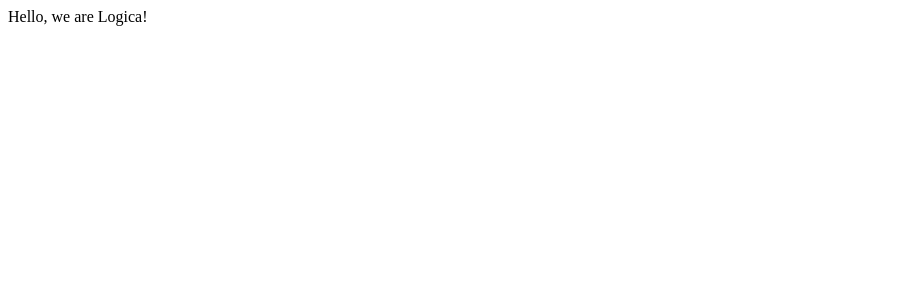
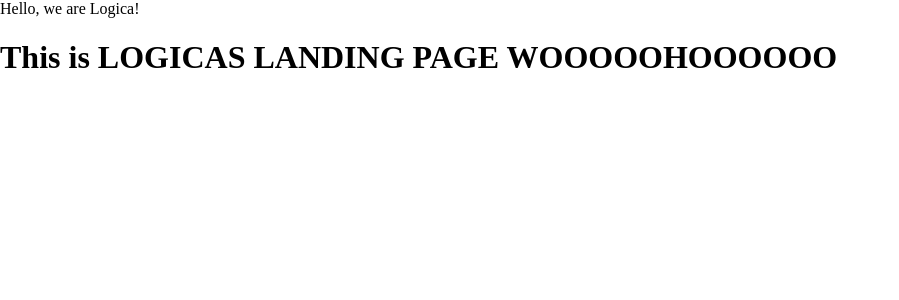
Before and after one commit to emoral435/LOGICA, a React (Vite) app in the folder frontend/: page / in a window 1280 px wide. Shown: the top 300 px of the page, without its empty margins (0-899 px from the left). Built offline with nearby package versions, Linux system fonts and the light colour scheme.

Commit message:
Added React-Router-Dom as a dependency, added BrowserRouter as main router, created routes

```diff
--- a/frontend/package.json
+++ b/frontend/package.json
@@ -13,6 +13,7 @@
     "react": "^18.2.0",
     "react-dom": "^18.2.0",
     "react-redux": "^8.1.2",
+    "react-router-dom": "^6.16.0",
     "redux": "^4.2.1"
   },
   "devDependencies": {
--- a/frontend/src/App.tsx
+++ b/frontend/src/App.tsx
@@ -1,8 +1,16 @@
+import { Routes, Route } from 'react-router-dom';
+
 function App() {
 
   return (
     <>
-      Hello, we are Logica!
+      <nav>Hello, we are Logica!</nav> {/* NOTE this is where we can maybe put the navbar so that each page has the navbar that pops in*/}
+      <Routes>
+        <Route path="/" element={<h1>This is LOGICAS LANDING PAGE WOOOOOHOOOOOO</h1>} />
+        <Route path="/board" element={<h1>This is the boards section!</h1>} />
+        <Route path="/connect" element={<h1>This is where you connect with us and give us money muahahaha</h1>} />
+        <Route path="/events" element={<h1>This is where we will output the calendar / events that we have coming up</h1>} />
+      </Routes>
     </>
   )
 }
--- a/frontend/src/index.css
+++ b/frontend/src/index.css
@@ -1,3 +1,4 @@
-:root {
+body {
 	display: block;
+	margin: 0px;
 }
--- a/frontend/src/main.tsx
+++ b/frontend/src/main.tsx
@@ -2,9 +2,12 @@ import React from 'react'
 import ReactDOM from 'react-dom/client'
 import App from './App.tsx'
 import './index.css'
+import { BrowserRouter as MainRouter} from 'react-router-dom';
 
 ReactDOM.createRoot(document.getElementById('root')!).render(
   <React.StrictMode>
-    <App />
+    <MainRouter>
+      <App />
+    </MainRouter>
   </React.StrictMode>,
 )
```
Also changed, not shown: 1 other file (tests, documents, lock files or other folders).
